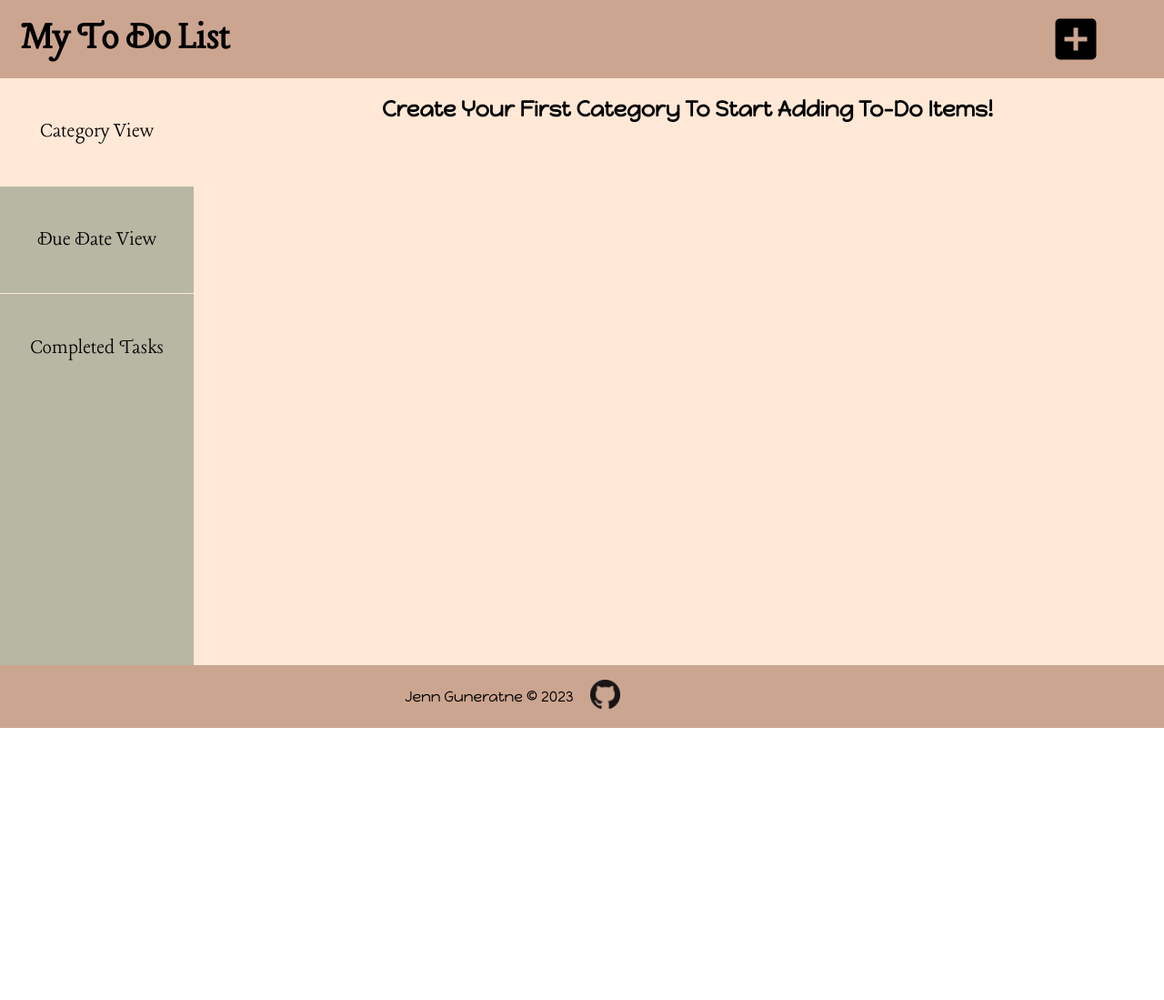
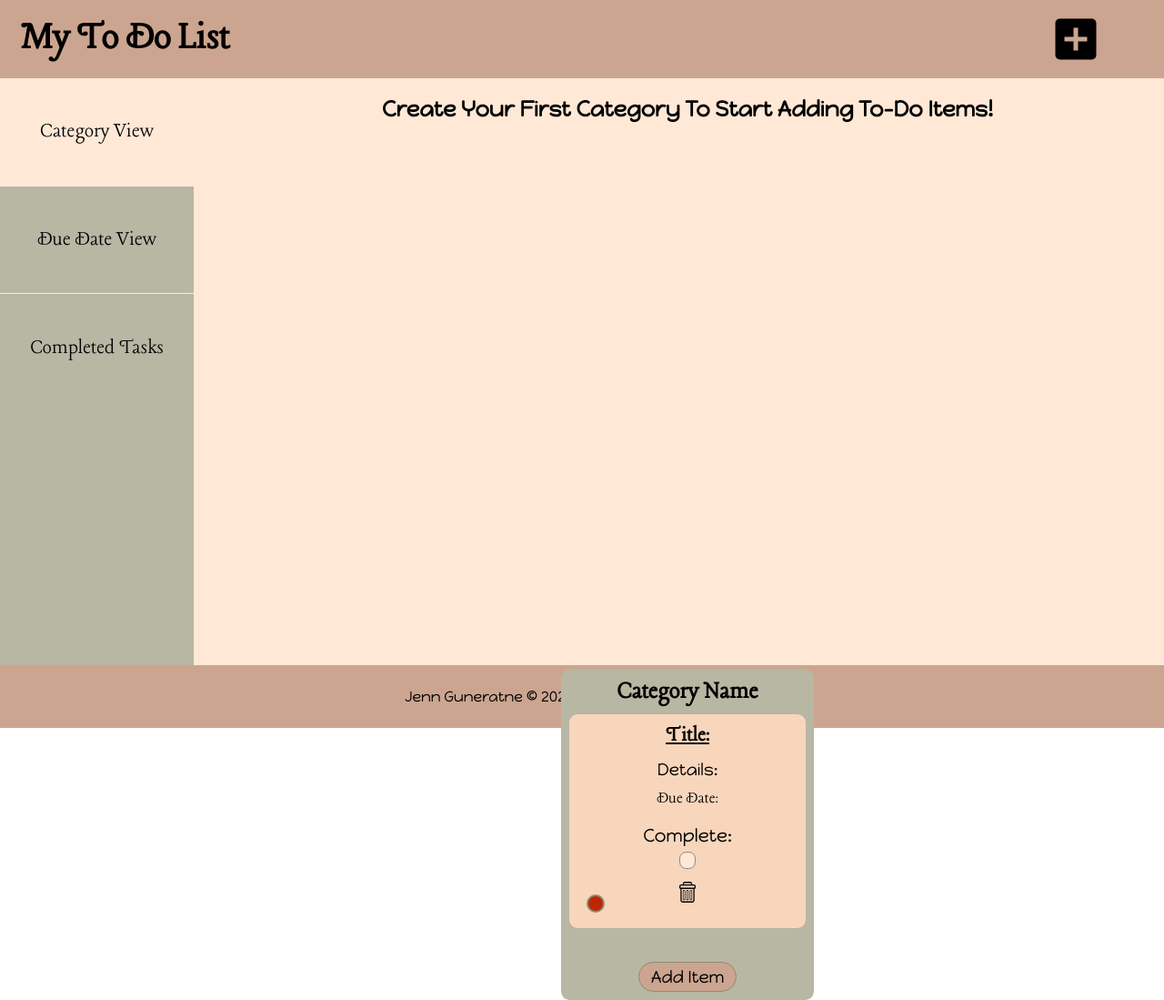
Before and after one commit to jguneratne/to-do, a website built with webpack: page src/template.html in a window 1280 px wide. Shown: the whole page at 91% size. Before the commit the page ends 800 px from the top, so only its background shows below. Built offline with nearby package versions, Linux system fonts and the light colour scheme.

Commit message:
Work on ToDoEntry layout to add priority indicator in styling

```diff
--- a/src/style.css
+++ b/src/style.css
@@ -27,6 +27,9 @@
   --form-green-color: #8b8b76;
   --to-do-entry-color: #f8d6bc;
   --checkmark-color: #535347;
+  --low-priority-color: #e7f24f;
+  --medium-priority-color: #eeb250;
+  --high-priority-color: #bc2702;
 }
 
 .container {
@@ -371,6 +374,7 @@ input[type="text"].category {
 .cat-card .delete-icon {
   display: flex;
   width: 100%;
+  height: min-content;
   justify-content: flex-end;
   margin-right: 1ch;
   margin-bottom: 0.5ch;
@@ -449,7 +453,10 @@ input[type="checkbox"].complete:checked::before {
 }
 
 .to-do-entry .delete-icon {
-  display: block;
+  display: flex;
+  justify-content: center;
+  align-items: center;
+  height: 2.5ch;
 }
 
 .to-do-entry .delete-icon > img {
@@ -461,6 +468,20 @@ input[type="checkbox"].complete:checked::before {
   width: 2.2ch;
   margin-top: 2.1ch;
   cursor: pointer;
+}
+
+.to-do-entry .priority {
+  width: 100%;
+  height: 3ch;
+}
+
+.to-do-entry .priority-color {
+  width: 2.2ch;
+  height: 2.2ch;
+  border-radius: 50%;
+  border: 2px solid var(--form-green-color);
+  background-color: var(--high-priority-color);
+  margin-left: 2ch;
 }
 
 /* Main: Due Date View */
--- a/src/template.html
+++ b/src/template.html
@@ -110,7 +110,7 @@
               <h2 class="add-cat-msg">
                 Create Your First Category To Start Adding To-Do Items!
               </h2>
-              <!-- <div class="cat-card">
+              <div class="cat-card">
                 <div class="cat-content">
                   <h2 class="cat-name">Category Name</h2>
                   <div class="to-do-entry">
@@ -131,11 +131,15 @@
                     <div class="delete-icon">
                       <img src="../src/assets/imgs/trash.svg" />
                     </div>
+
+                    <div class="priority">
+                      <div class="priority-color"></div>
+                    </div>
                   </div>
                 </div>
 
                 <button class="new-to-do">Add Item</button>
-              </div> -->
+              </div>
             </div>
 
             <div class="cat-form-container" id="cat-form-container">
```
